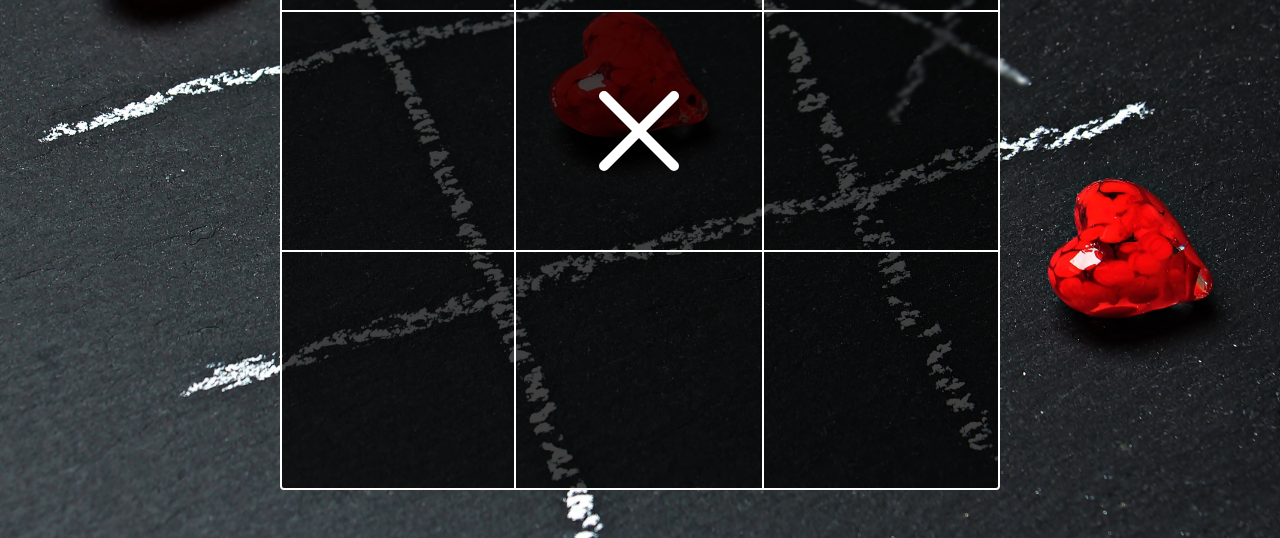
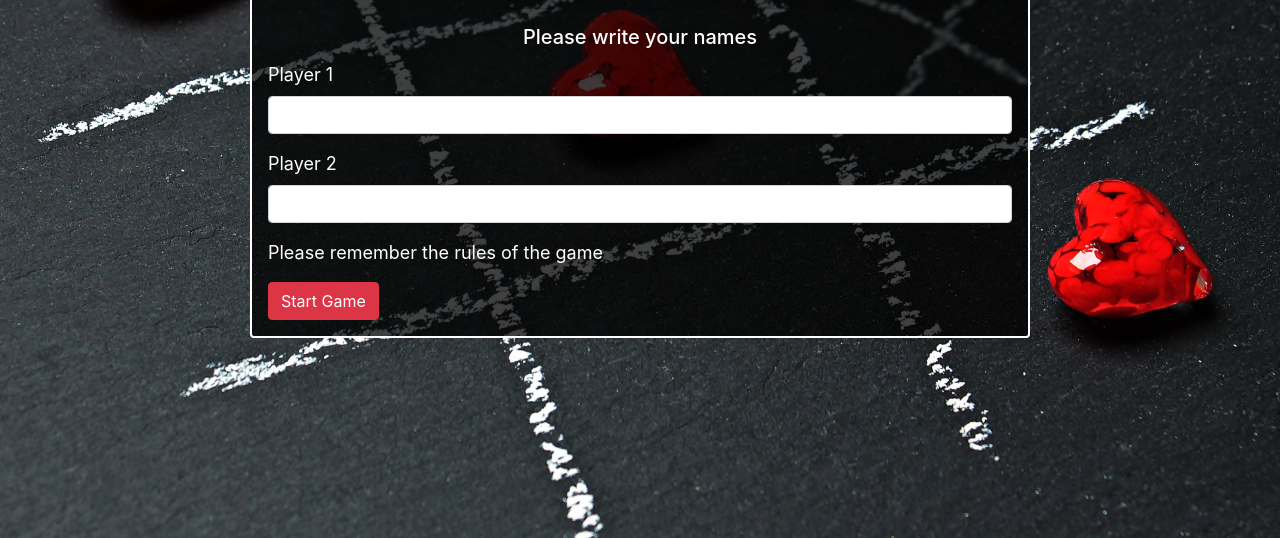
Before and after one commit to taiwocoker/JavaScript_Tic-Tac-Toe, a plain HTML site: page index.html in a window 1280 px wide. Shown: the part 262-800 px from the top of the page. Drawn offline with nearby package versions, Linux system fonts and the light colour scheme.

Commit message:
add form for players

```diff
--- a/assets/css/style.css
+++ b/assets/css/style.css
@@ -56,3 +56,14 @@ div {
     font-size: 20vh;
     color: white;
 }
+
+.hide {
+    display: none !important;
+}
+
+.welcome-box {
+    background: rgba(0, 0, 0, .75) !important;
+    border: 2px solid white !important;
+    color: white;
+    font-size: 18px;
+}
--- a/index.html
+++ b/index.html
@@ -9,9 +9,32 @@
 </head>
 <body class="bg-image">
 
+
     <div class="container fit-screen ">
         <div class="row justify-content-center align-items-center fit-screen ">
-            <div class="card mb-3 game-board">
+            <div class="card col-8 welcome-box">
+                <div class="card-header p-3 text-center ">
+                 <h4>Welcome to Tic-Tac-Toe</h4>
+                </div>
+                <div class="card-body p-3">
+                  <h5 class="card-title text-center">Please write your names</h5>
+                  <form>
+                    <div class="form-group">
+                      <label for="exampleInputEmail1">Player 1</label>
+                      <input type="text" class="form-control" name="player-1">
+                    </div>
+                    <div class="form-group">
+                        <label for="exampleInputEmail1">Player 2</label>
+                        <input type="text" class="form-control" name="player-2">
+                      </div>
+                  <p class="card-text">Please remember the rules of the game</p>
+                  <button type="submit" class="btn btn-danger">Start Game</button>
+                </form>
+
+                </div>
+              </div>
+            <div class="card mb-3 game-board hide">
+
                 <div class="card-body">
                     <div class="row bottom-border tiles-height">
                         <div class="col-4 right-border tiles">
```
